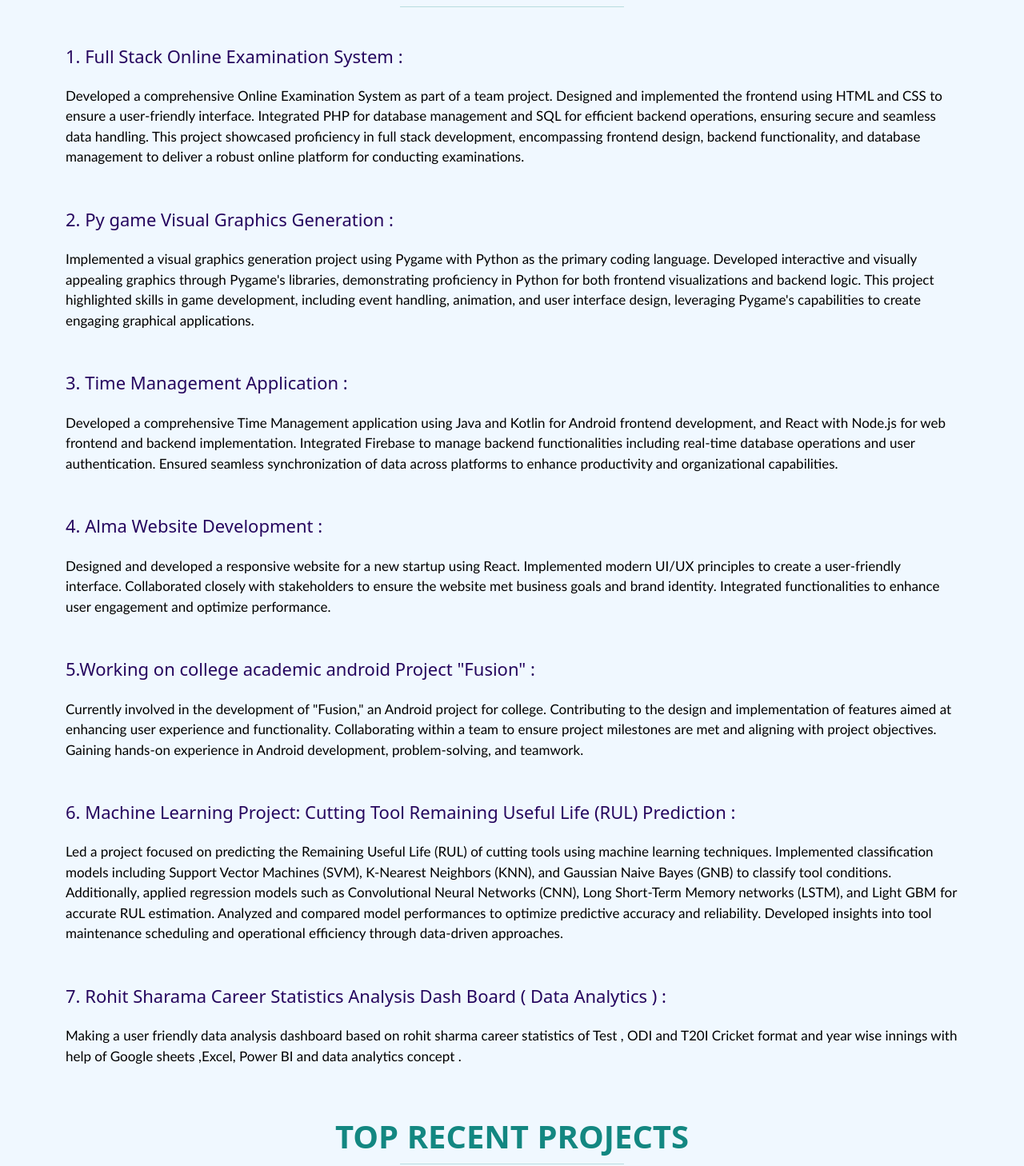
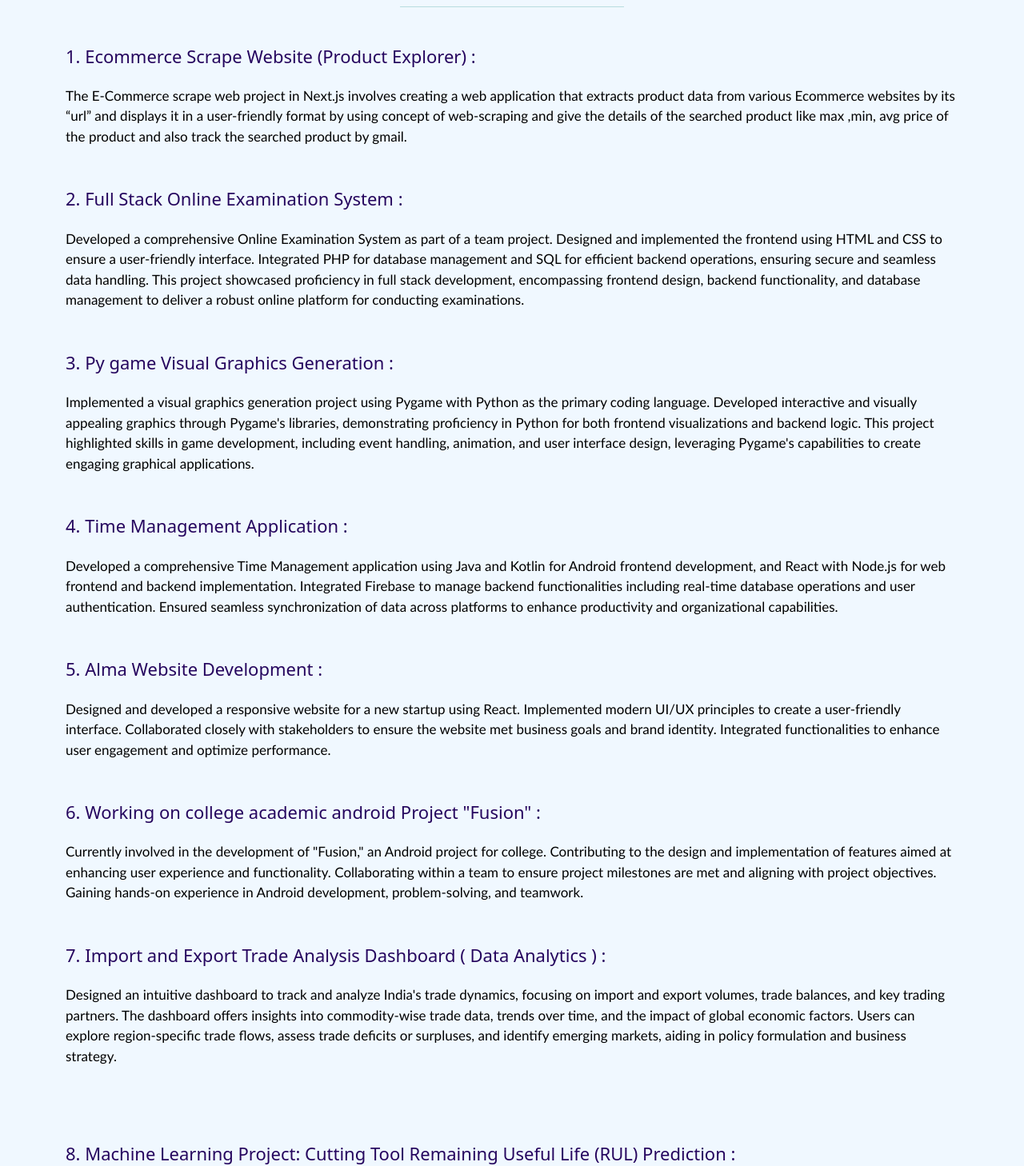
Before and after one commit to Kmarmat/Kunal_Marmat-s_portfolio, a React (Create React App) app: page / in a window 1280 px wide. Shown: the part 3014-4472 px from the top of the page at 80% size. Built offline with nearby package versions, Linux system fonts and the light colour scheme.

Commit message:
Update Projects.jsx

```diff
--- a/src/Page/projects/Projects.jsx
+++ b/src/Page/projects/Projects.jsx
@@ -21,7 +21,13 @@ const Projects = () => {
 
         <div className="para" data-aos="zoom-in-left">
           <h3 className="mt-5 pb-3 text-justify">
-            1. Full Stack Online Examination System :
+            1. Ecommerce Scrape Website (Product Explorer) :
+          </h3>
+          <p className="mt-1 pb-1 text-justify">
+           The E-Commerce scrape web project in Next.js involves creating a web application that extracts product data from various Ecommerce websites by its “url” and displays it in a user-friendly format by using concept of web-scraping and give the details of the searched product like max ,min, avg price of the product and also track the searched product by gmail.
+          </p>
+          <h3 className="mt-5 pb-3 text-justify">
+            2. Full Stack Online Examination System :
           </h3>
           <p className="mt-1 pb-1 text-justify">
             Developed a comprehensive Online Examination System as part of a
@@ -34,7 +40,7 @@ const Projects = () => {
             platform for conducting examinations.
           </p>
           <h3 className="mt-5 pb-3 text-justify">
-            2. Py game Visual Graphics Generation :
+            3. Py game Visual Graphics Generation :
           </h3>
           <p className="mt-1 pb-1 text-justify">
             Implemented a visual graphics generation project using Pygame with
@@ -47,7 +53,7 @@ const Projects = () => {
             graphical applications.
           </p>
           <h3 className="mt-5 pb-3 text-justify">
-            3. Time Management Application :
+            4. Time Management Application :
           </h3>
           <p className="mt-1 pb-1 text-justify">
             Developed a comprehensive Time Management application using Java and
@@ -59,7 +65,7 @@ const Projects = () => {
             capabilities.
           </p>
           <h3 className="mt-5 pb-3 text-justify">
-            4. Alma Website Development :
+            5. Alma Website Development :
           </h3>
           <p className="mt-1 pb-1 text-justify">
             Designed and developed a responsive website for a new startup using
@@ -69,7 +75,7 @@ const Projects = () => {
             functionalities to enhance user engagement and optimize performance.
           </p>
           <h3 className="mt-5 pb-3 text-justify">
-            5.Working on college academic android Project "Fusion" :
+            6. Working on college academic android Project "Fusion" :
           </h3>
           <p className="mt-1 pb-1 text-justify">
             Currently involved in the development of "Fusion," an Android
@@ -80,7 +86,14 @@ const Projects = () => {
             Android development, problem-solving, and teamwork.
           </p>
           <h3 className="mt-5 pb-3 text-justify">
-            6. Machine Learning Project: Cutting Tool Remaining Useful Life
+            7. Import and Export Trade Analysis Dashboard ( Data
+            Analytics ) :
+          </h3>
+          <p className="mt-1 pb-5 text-justify">
+            Designed an intuitive dashboard to track and analyze India's trade dynamics, focusing on import and export volumes, trade balances, and key trading partners. The dashboard offers insights into commodity-wise trade data, trends over time, and the impact of global economic factors. Users can explore region-specific trade flows, assess trade deficits or surpluses, and identify emerging markets, aiding in policy formulation and business strategy.
+          </p>
+          <h3 className="mt-5 pb-3 text-justify">
+            8. Machine Learning Project: Cutting Tool Remaining Useful Life
             (RUL) Prediction :
           </h3>
           <p className="mt-1 pb-1 text-justify">
@@ -94,16 +107,6 @@ const Projects = () => {
             and compared model performances to optimize predictive accuracy and
             reliability. Developed insights into tool maintenance scheduling and
             operational efficiency through data-driven approaches.
-          </p>
-          <h3 className="mt-5 pb-3 text-justify">
-            7. Rohit Sharama Career Statistics Analysis Dash Board ( Data
-            Analytics ) :
-          </h3>
-          <p className="mt-1 pb-5 text-justify">
-            Making a user friendly data analysis dashboard based on rohit sharma
-            career statistics of Test , ODI and T20I Cricket format and year
-            wise innings with help of Google sheets ,Excel, Power BI and data
-            analytics concept .
           </p>
         </div>
 
```
